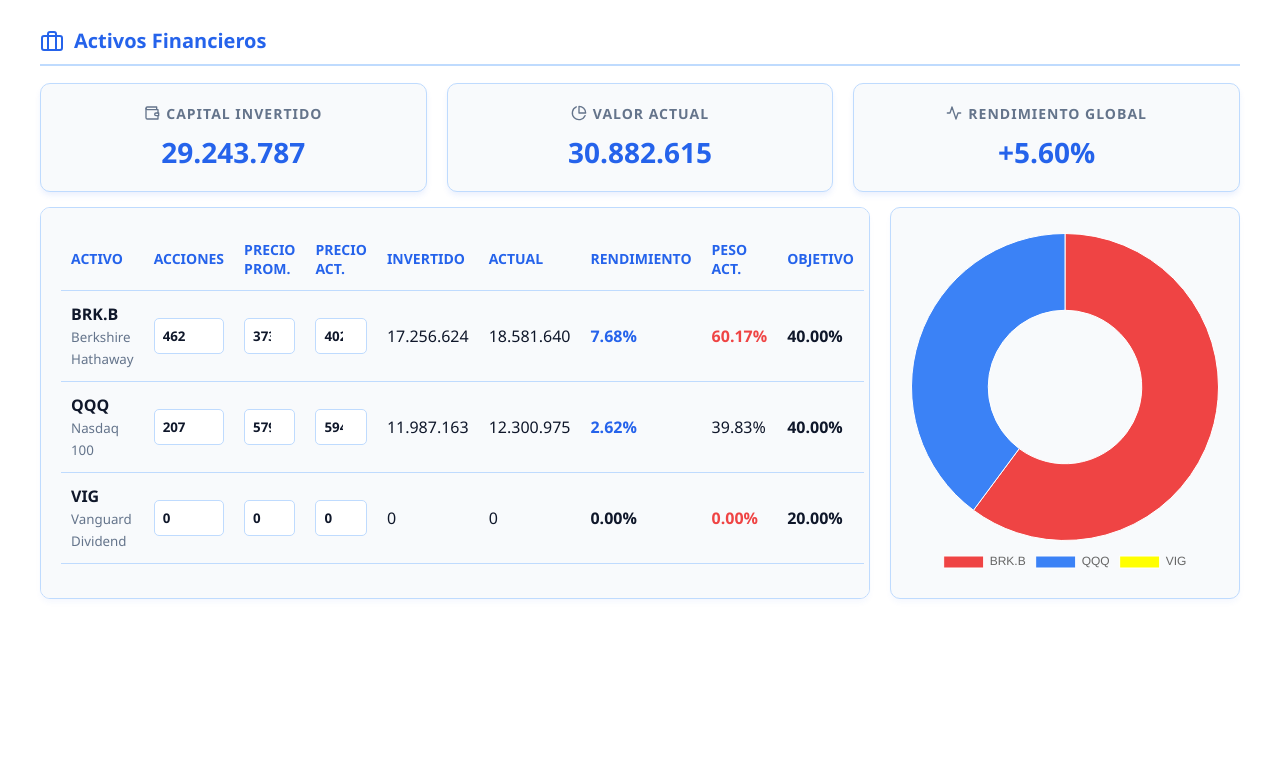
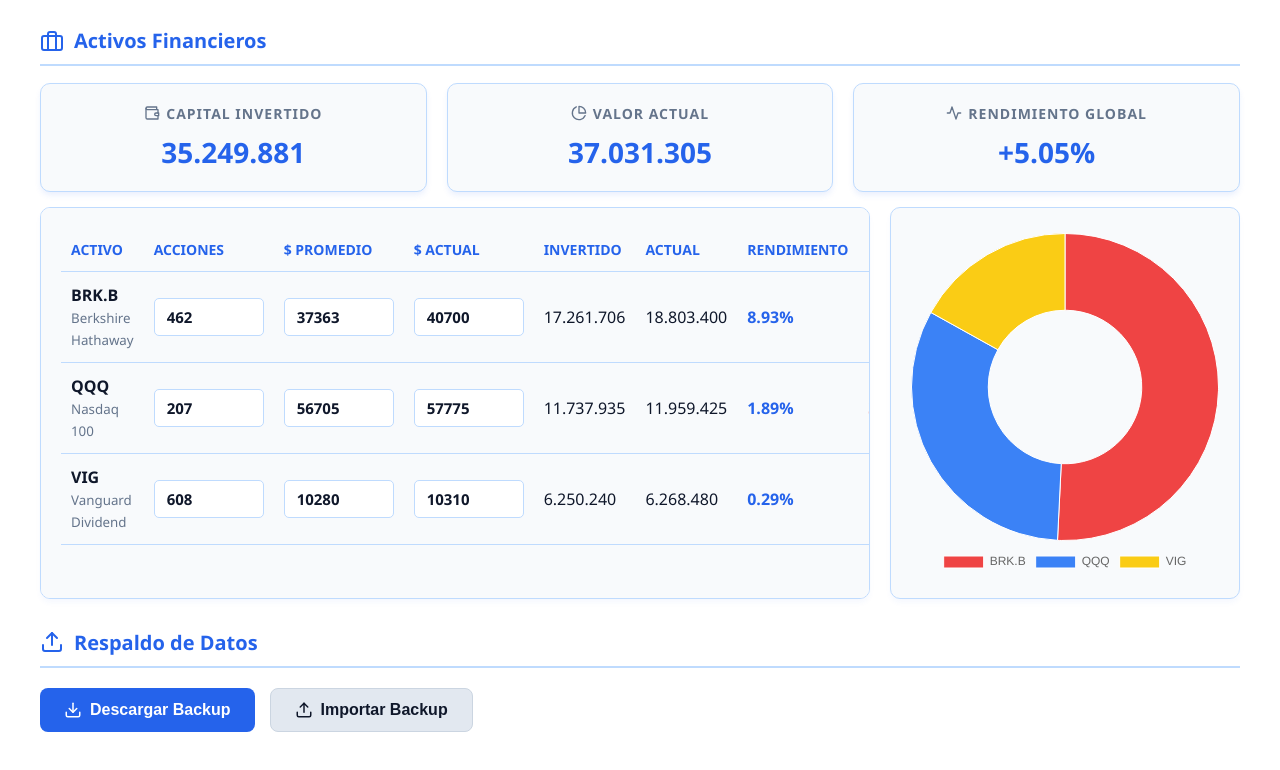
Before and after one commit to Gust1990/Portafolio, a plain HTML site: page index.html in a window 1280 px wide. Shown: the part 152-922 px from the top of the page. Before the commit the page ends 800 px from the top, so only its background shows below. Drawn offline with nearby package versions, Linux system fonts and the light colour scheme.

Commit message:
Enhance input styles and implement backup features
Updated input styles and added backup functionality with export and import options.

```diff
--- a/index.html
+++ b/index.html
@@ -153,7 +153,7 @@
 
         input {
             width: 100%;
-            padding: 8px;
+            padding: 8px 12px;
             background-color: #ffffff;
             border: 1px solid var(--border);
             color: var(--text-main);
@@ -161,6 +161,7 @@
             box-sizing: border-box;
             font-family: inherit;
             font-weight: bold;
+            font-size: 15px;
         }
 
         input:focus {
@@ -171,6 +172,7 @@
 
         .table-input {
             color: var(--text-main);
+            min-width: 110px; /* Ensanchar los campos de entrada */
         }
 
         .positive { color: var(--profit); font-weight: bold; }
@@ -191,6 +193,42 @@
             display: flex;
             align-items: center;
             gap: 10px;
+        }
+
+        .backup-container {
+            display: flex;
+            gap: 15px;
+            margin-top: 20px;
+            margin-bottom: 40px;
+            flex-wrap: wrap;
+        }
+
+        .btn-backup {
+            padding: 12px 24px;
+            font-size: 16px;
+            font-weight: bold;
+            border: none;
+            border-radius: 8px;
+            cursor: pointer;
+            transition: opacity 0.2s;
+            display: flex;
+            align-items: center;
+            gap: 8px;
+        }
+
+        .btn-backup:hover {
+            opacity: 0.9;
+        }
+
+        .btn-export {
+            background-color: var(--accent);
+            color: white;
+        }
+
+        .btn-import {
+            background-color: #e2e8f0;
+            color: var(--text-main);
+            border: 1px solid #cbd5e1;
         }
     </style>
 </head>
@@ -239,12 +277,12 @@
                     <tr>
                         <th>Activo</th>
                         <th>Acciones</th>
-                        <th>Precio Prom.</th>
-                        <th>Precio Act.</th>
+                        <th>$ Promedio</th>
+                        <th>$ Actual</th>
                         <th>Invertido</th>
                         <th>Actual</th>
                         <th>Rendimiento</th>
-                        <th>Peso Act.</th>
+                        <th>Peso</th>
                         <th>Objetivo</th>
                     </tr>
                 </thead>
@@ -252,8 +290,8 @@
                     <tr class="asset-row" data-symbol="BRK.B" data-target="40.00" data-multiplier="1">
                         <td><strong>BRK.B</strong><br><small style="color:var(--text-muted)">Berkshire Hathaway</small></td>
                         <td><input type="number" class="qty-input table-input" value="462" min="0" step="any"></td>
-                        <td><input type="number" class="avg-price-input table-input" value="37352" min="0" step="any"></td>
-                        <td><input type="number" class="cur-price-input table-input" value="40220" min="0" step="any"></td>
+                        <td><input type="number" class="avg-price-input table-input" value="37363" min="0" step="any"></td>
+                        <td><input type="number" class="cur-price-input table-input" value="40700" min="0" step="any"></td>
                         <td class="invested-val">0</td>
                         <td class="current-val">0</td>
                         <td class="yield-val">0.00%</td>
@@ -263,8 +301,8 @@
                     <tr class="asset-row" data-symbol="QQQ" data-target="40.00" data-multiplier="1">
                         <td><strong>QQQ</strong><br><small style="color:var(--text-muted)">Nasdaq 100</small></td>
                         <td><input type="number" class="qty-input table-input" value="207" min="0" step="any"></td>
-                        <td><input type="number" class="avg-price-input table-input" value="57909" min="0" step="any"></td>
-                        <td><input type="number" class="cur-price-input table-input" value="59425" min="0" step="any"></td>
+                        <td><input type="number" class="avg-price-input table-input" value="56705" min="0" step="any"></td>
+                        <td><input type="number" class="cur-price-input table-input" value="57775" min="0" step="any"></td>
                         <td class="invested-val">0</td>
                         <td class="current-val">0</td>
                         <td class="yield-val">0.00%</td>
@@ -273,9 +311,9 @@
                     </tr>
                     <tr class="asset-row" data-symbol="VIG" data-target="20.00" data-multiplier="1">
                         <td><strong>VIG</strong><br><small style="color:var(--text-muted)">Vanguard Dividend</small></td>
-                        <td><input type="number" class="qty-input table-input" value="0" min="0" step="any"></td>
-                        <td><input type="number" class="avg-price-input table-input" value="0" min="0" step="any"></td>
-                        <td><input type="number" class="cur-price-input table-input" value="0" min="0" step="any"></td>
+                        <td><input type="number" class="qty-input table-input" value="608" min="0" step="any"></td>
+                        <td><input type="number" class="avg-price-input table-input" value="10280" min="0" step="any"></td>
+                        <td><input type="number" class="cur-price-input table-input" value="10310" min="0" step="any"></td>
                         <td class="invested-val">0</td>
                         <td class="current-val">0</td>
                         <td class="yield-val">0.00%</td>
@@ -291,10 +329,29 @@
         </div>
     </div>
 
+    <!-- SECCIÓN BACKUP -->
+    <h2 class="section-title">
+        <svg xmlns="http://www.w3.org/2000/svg" width="24" height="24" viewBox="0 0 24 24" fill="none" stroke="currentColor" stroke-width="2" stroke-linecap="round" stroke-linejoin="round"><path d="M21 15v4a2 2 0 0 1-2 2H5a2 2 0 0 1-2-2v-4"/><polyline points="17 8 12 3 7 8"/><line x1="12" y1="3" x2="12" y2="15"/></svg>
+        Respaldo de Datos
+    </h2>
+    <div class="backup-container">
+        <button class="btn-backup btn-export" onclick="exportBackup()">
+            <svg xmlns="http://www.w3.org/2000/svg" width="18" height="18" viewBox="0 0 24 24" fill="none" stroke="currentColor" stroke-width="2" stroke-linecap="round" stroke-linejoin="round"><path d="M21 15v4a2 2 0 0 1-2 2H5a2 2 0 0 1-2-2v-4"/><polyline points="7 10 12 15 17 10"/><line x1="12" y1="15" x2="12" y2="3"/></svg>
+            Descargar Backup
+        </button>
+        <button class="btn-backup btn-import" onclick="document.getElementById('importFile').click()">
+            <svg xmlns="http://www.w3.org/2000/svg" width="18" height="18" viewBox="0 0 24 24" fill="none" stroke="currentColor" stroke-width="2" stroke-linecap="round" stroke-linejoin="round"><path d="M21 15v4a2 2 0 0 1-2 2H5a2 2 0 0 1-2-2v-4"/><polyline points="17 8 12 3 7 8"/><line x1="12" y1="3" x2="12" y2="15"/></svg>
+            Importar Backup
+        </button>
+        <input type="file" id="importFile" style="display:none" accept=".json" onchange="importBackup(event)">
+    </div>
+
 </div>
 
 <script>
     let portfolioChart = null;
+    const STORAGE_KEY = 'portafolioSaaS_v13';
+    const MODIFIED_KEY = 'last_modified_v13';
 
     const formatNumber = (value) => {
         return new Intl.NumberFormat('es-AR', { minimumFractionDigits: 0, maximumFractionDigits: 0 }).format(value);
@@ -314,8 +371,7 @@
                 labels: ['BRK.B', 'QQQ', 'VIG'],
                 datasets: [{
                     data: [0, 0, 0],
-                    // Se cambió el primer color (BRK.B) a rojo (#ef4444)
-                    backgroundColor: ['#ef4444', '#3b82f6', '#ffff00'],
+                    backgroundColor: ['#ef4444', '#3b82f6', '#facc15'], // Rojo, Azul, Amarillo
                     borderWidth: 1
                 }]
             },
@@ -355,12 +411,12 @@
                 curPrice: row.querySelector('.cur-price-input').value
             });
         });
-        localStorage.setItem('portafolioSaaS_v12', JSON.stringify(data));
-        localStorage.setItem('last_modified_v12', updateLastModifiedText());
+        localStorage.setItem(STORAGE_KEY, JSON.stringify(data));
+        localStorage.setItem(MODIFIED_KEY, updateLastModifiedText());
     };
 
     const loadFromLocalStorage = () => {
-        const savedData = JSON.parse(localStorage.getItem('portafolioSaaS_v12'));
+        const savedData = JSON.parse(localStorage.getItem(STORAGE_KEY));
         if (savedData && savedData.length > 0) {
             document.querySelectorAll('.asset-row').forEach((row, index) => {
                 if (savedData[index] && (savedData[index].qty || savedData[index].avgPrice)) {
@@ -371,7 +427,7 @@
             });
         }
 
-        const savedDate = localStorage.getItem('last_modified_v12');
+        const savedDate = localStorage.getItem(MODIFIED_KEY);
         if (savedDate !== null) updateLastModifiedText(savedDate);
         else updateLastModifiedText();
     };
@@ -448,6 +504,44 @@
         }
     };
 
+    // FUNCIONES DE BACKUP
+    const exportBackup = () => {
+        const backupData = {
+            portafolio: localStorage.getItem(STORAGE_KEY),
+            lastModified: localStorage.getItem(MODIFIED_KEY)
+        };
+
+        const dataStr = "data:text/json;charset=utf-8," + encodeURIComponent(JSON.stringify(backupData));
+        const downloadAnchorNode = document.createElement('a');
+        downloadAnchorNode.setAttribute("href", dataStr);
+        downloadAnchorNode.setAttribute("download", "backup_portafolio_" + new Date().toISOString().split('T')[0] + ".json");
+        document.body.appendChild(downloadAnchorNode);
+        downloadAnchorNode.click();
+        downloadAnchorNode.remove();
+    };
+
+    const importBackup = (event) => {
+        const file = event.target.files[0];
+        if (!file) return;
+
+        const reader = new FileReader();
+        reader.onload = function(e) {
+            try {
+                const data = JSON.parse(e.target.result);
+                if(data.portafolio !== undefined) localStorage.setItem(STORAGE_KEY, data.portafolio);
+                if(data.lastModified !== undefined) localStorage.setItem(MODIFIED_KEY, data.lastModified);
+
+                loadFromLocalStorage();
+                calculateDashboard();
+                alert('¡Backup importado y cargado con éxito!');
+            } catch(err) {
+                alert('Hubo un error al leer el archivo. Asegurate de que sea un archivo de backup válido (.json).');
+            }
+            event.target.value = '';
+        };
+        reader.readAsText(file);
+    };
+
     window.addEventListener('DOMContentLoaded', () => {
         initChart();
         loadFromLocalStorage();
```
